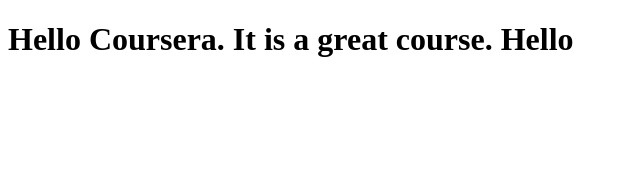
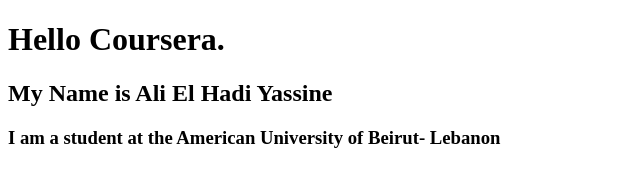
Before and after one commit to AliElHadi/Coursera-HomeWork, a plain HTML site: page site/index.html in a window 1280 px wide. Shown: the whole page, without its empty margins (0-640 px from the left). Drawn offline with Linux system fonts and the light colour scheme.

Commit message:
New Editing

```diff
--- a/site/index.html
+++ b/site/index.html
@@ -4,6 +4,8 @@
 	<title>Hello Coursera </title>
 </head>
 <body>
-<h1>Hello Coursera. It is a great course. Hello</h1>
+<h1>Hello Coursera.</h1>
+<h2>My Name is Ali El Hadi Yassine</h2>
+<h3>I am a student at the American University of Beirut- Lebanon</h3>
 </body>
 </html>
```
